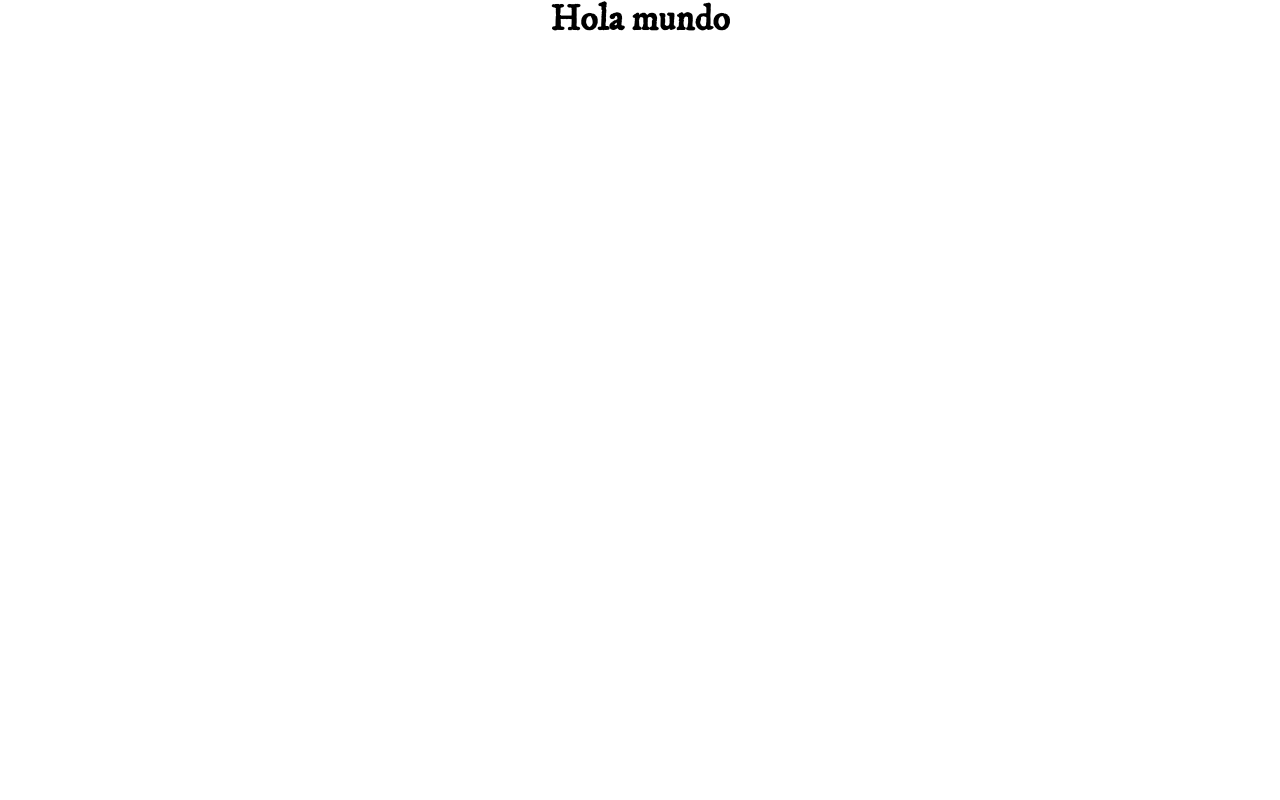
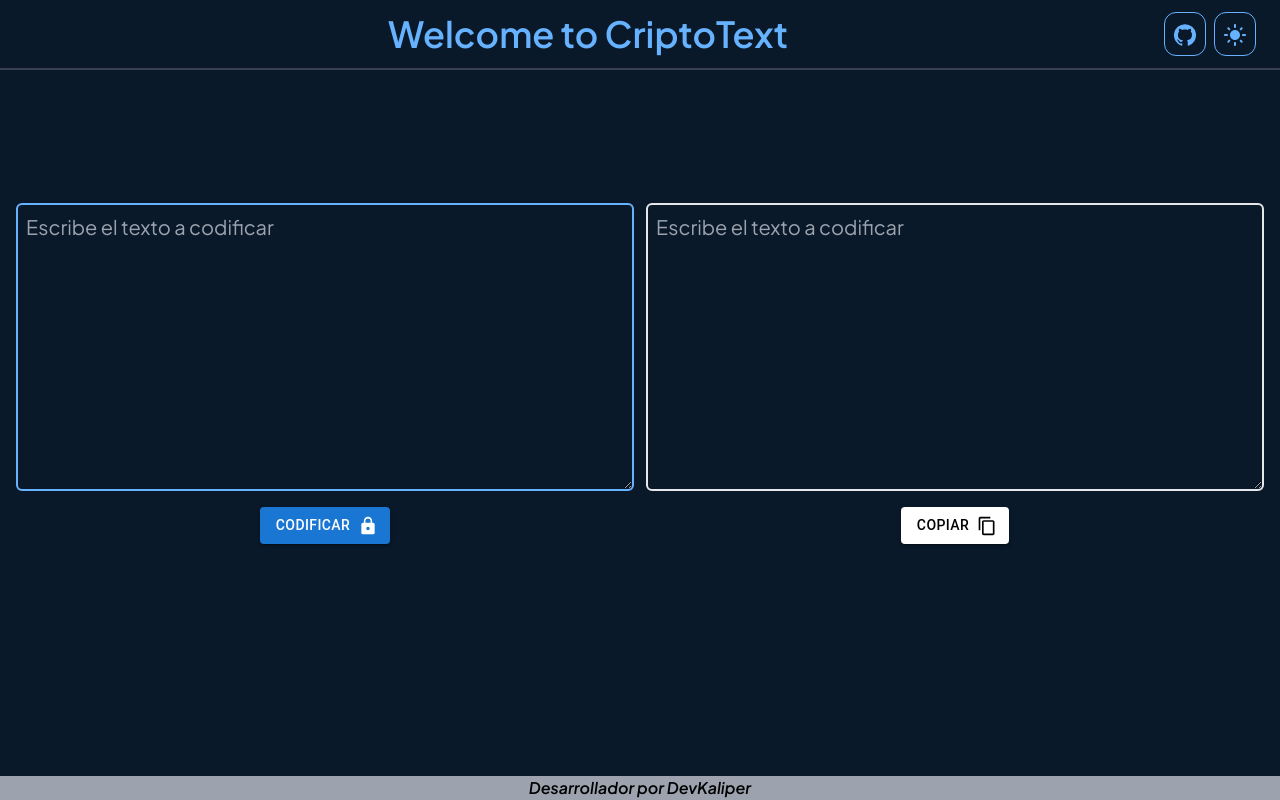
Before and after one commit to DevKaliper/Encripte, a React (Vite) app: page / in a window 1280 px wide. Built offline with nearby package versions, Linux system fonts and the light colour scheme.

Commit message:
maquetado de la pagina listo

```diff
--- a/package.json
+++ b/package.json
@@ -10,6 +10,10 @@
     "preview": "vite preview"
   },
   "dependencies": {
+    "@emotion/react": "^11.11.1",
+    "@emotion/styled": "^11.11.0",
+    "@mui/icons-material": "^5.11.16",
+    "@mui/material": "^5.13.6",
     "react": "^18.2.0",
     "react-dom": "^18.2.0"
   },
--- a/src/App.jsx
+++ b/src/App.jsx
@@ -1,8 +1,19 @@
+import Header from "./components/Header"
+import Footer from "./components/Footer"
+import Main from "./components/Main"
+
 const App = () => {
 
     return (<>
+    <div className="h-screen w-screen overflow-hidden relative flex flex-col   ">
+    <header><Header/></header>
+    <main><Main/></main>
+    <footer><Footer/></footer>
+    </div>
 
-    <h1 className="font-bold text-4xl text-center">Hola mundo</h1>
+
+
+
     </>)
 }
 
--- /dev/null
+++ b/src/components/Footer.jsx
@@ -0,0 +1,8 @@
+const Footer = () => {
+    return (
+        <div className="absolute w-full h-auto text-center bg-gray-400 bottom-0 left-0">
+            <h1 className="italic text-base font-semibold">Desarrollador por DevKaliper </h1>
+        </div>
+    )
+}
+export default Footer
--- /dev/null
+++ b/src/components/Header.jsx
@@ -0,0 +1,18 @@
+import LightModeIcon from '@mui/icons-material/LightMode';
+import DarkModeIcon from '@mui/icons-material/DarkMode';
+import GitHubIcon from '@mui/icons-material/GitHub';
+
+
+const Header = ({mode}) => {
+    return (
+        <div className='flex flex-row justify-center items-center w-full h-auto sticky p-3 border-b-2 border-gray-700'>
+            <h3 className='flex-grow text-center text-[#66B2FF] font-semibold text-2xl md:text-4xl'>Welcome to CriptoText</h3>
+            <div className='flex mr-3 gap-2'>
+
+                <button className="botonesHeader"> <GitHubIcon className="iconosHeader"/> </button>
+                <button className="botonesHeader"> {mode ? <DarkModeIcon className="iconosHeader"/> : <LightModeIcon className="iconosHeader"/> } </button>
+            </div>
+        </div>
+    )
+}
+export default Header
--- /dev/null
+++ b/src/components/Main.jsx
@@ -0,0 +1,40 @@
+import { Button } from "@mui/material";
+import LockIcon from "@mui/icons-material/Lock";
+import ContentCopyIcon from '@mui/icons-material/ContentCopy';
+
+const Main = () => {
+  return (
+    <div className=" flex h-screen w-screen flex-grow flex-row gap-3  p-4 ">
+
+      {/* Text Area para escribir el texto */}
+      <div className="flex h-3/4 w-1/2 flex-col items-center justify-center">
+        <textarea
+          className="textArea border-[#66B2FF]"
+          placeholder="Escribe el texto a codificar"></textarea>
+     <Button
+     sx={{mt:2}}
+          variant="contained"
+          endIcon={<LockIcon />}>
+          Codificar
+        </Button>
+      </div>
+
+
+
+      {/* Text Area de texto codificado */}
+      <div className="flex h-3/4 w-1/2 flex-col items-center justify-center">
+        <textarea
+          className="textArea "
+          placeholder="Escribe el texto a codificar"></textarea>
+               <Button
+     sx={{mt:2, backgroundColor:"#FFF", color:"#000"}}
+          variant="contained"
+          endIcon={<ContentCopyIcon />}>
+          Copiar
+        </Button>
+
+      </div>
+    </div>
+  );
+};
+export default Main;
--- a/src/index.css
+++ b/src/index.css
@@ -1,9 +1,29 @@
-@import url('https://fonts.googleapis.com/css2?family=IM+Fell+DW+Pica:ital@0;1&display=swap');
+@import url('https://fonts.googleapis.com/css2?family=Plus+Jakarta+Sans:ital,wght@0,200;0,300;0,400;0,500;0,600;0,700;0,800;1,200;1,300;1,400;1,500;1,600;1,700;1,800&display=swap');
 
 @tailwind base;
 @tailwind components;
 @tailwind utilities;
 
 *{
-  font-family: 'IM Fell DW Pica', serif;
+  font-family: 'Plus Jakarta Sans', sans-serif;
+
 }
+
+body{
+  background: rgb(10, 25, 41);
+}
+
+/* Estilos para los botones en el header */
+.botonesHeader{
+  @apply inline-block h-auto w-auto  p-2   outline-none rounded-xl border border-[#66B2FF] hover:bg-slate-400 ease-in-out duration-700
+}
+
+/* Estilos para los iconos del header */
+.iconosHeader{
+  @apply text-[#66B2FF] text-xl hover:text-white ease-in-out duration-700
+}
+
+/* Estilos para los text Areas  */
+.textArea{
+  @apply h-1/2 w-full rounded-md border-2  p-2 text-xl text-white bg-transparent
+}
```
Also changed, not shown: 1 other file (tests, documents, lock files or other folders).
